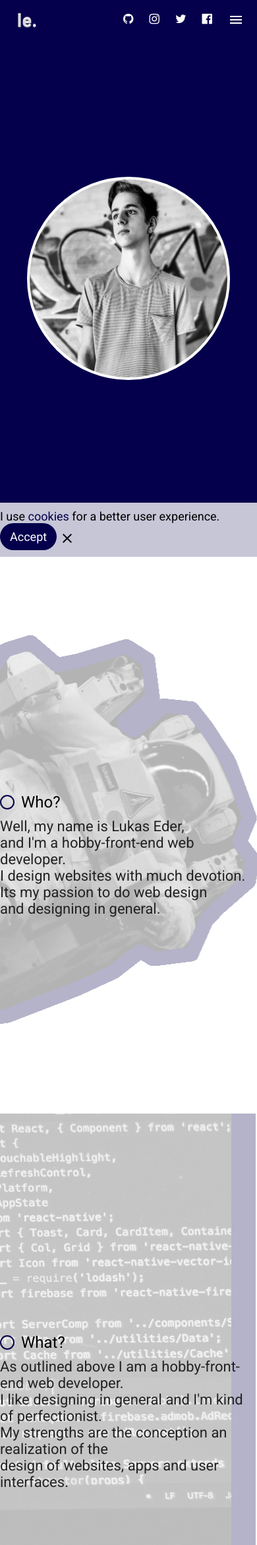
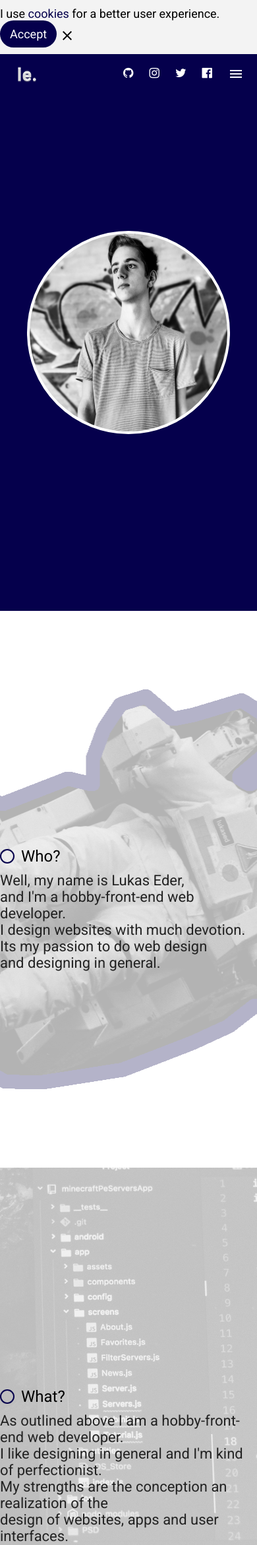
Before and after one commit to GermanKingYT/lukased.github.io, a PHP site: page / in a window 390 px wide; the page is wider, and only the part inside the window is pictured. Shown: the top 2342 px of that part at 66% size. Run offline with PHP 8.4, Linux system fonts and the light colour scheme.

Commit message:
Early unstable magical release!

```diff
--- a/css/cookie.css
+++ b/css/cookie.css
@@ -3,17 +3,16 @@
 /* -- @cookie -- */
 
 .cookie {
-    position: fixed;
+    position: relative;
     display: block;
     width: 100%;
     height: auto;
     background: rgba(255, 255, 255, 0.6);
-    bottom: 0;
     z-index: 1000;
-    animation: blink 2s infinite;
+    animation: bg-blink 2s infinite;
 }
 
-@keyframes blink {
+@keyframes bg-blink {
     0% { background: rgba(255, 255, 255, 0.6); }
     50% { background: rgba(255, 255, 255, 0.8); }
     100% { background: rgba(255, 255, 255, 0.6); }
--- a/css/section.css
+++ b/css/section.css
@@ -9,6 +9,13 @@ section#what {
 
 section#where {
     background: url("../img/background/where.png") no-repeat right center;
+}
+
+
+@media only screen and (max-width: 768px) {
+    section {
+        background-position: center center !important;
+    }
 }
 
 @keyframes bg-move {
```
